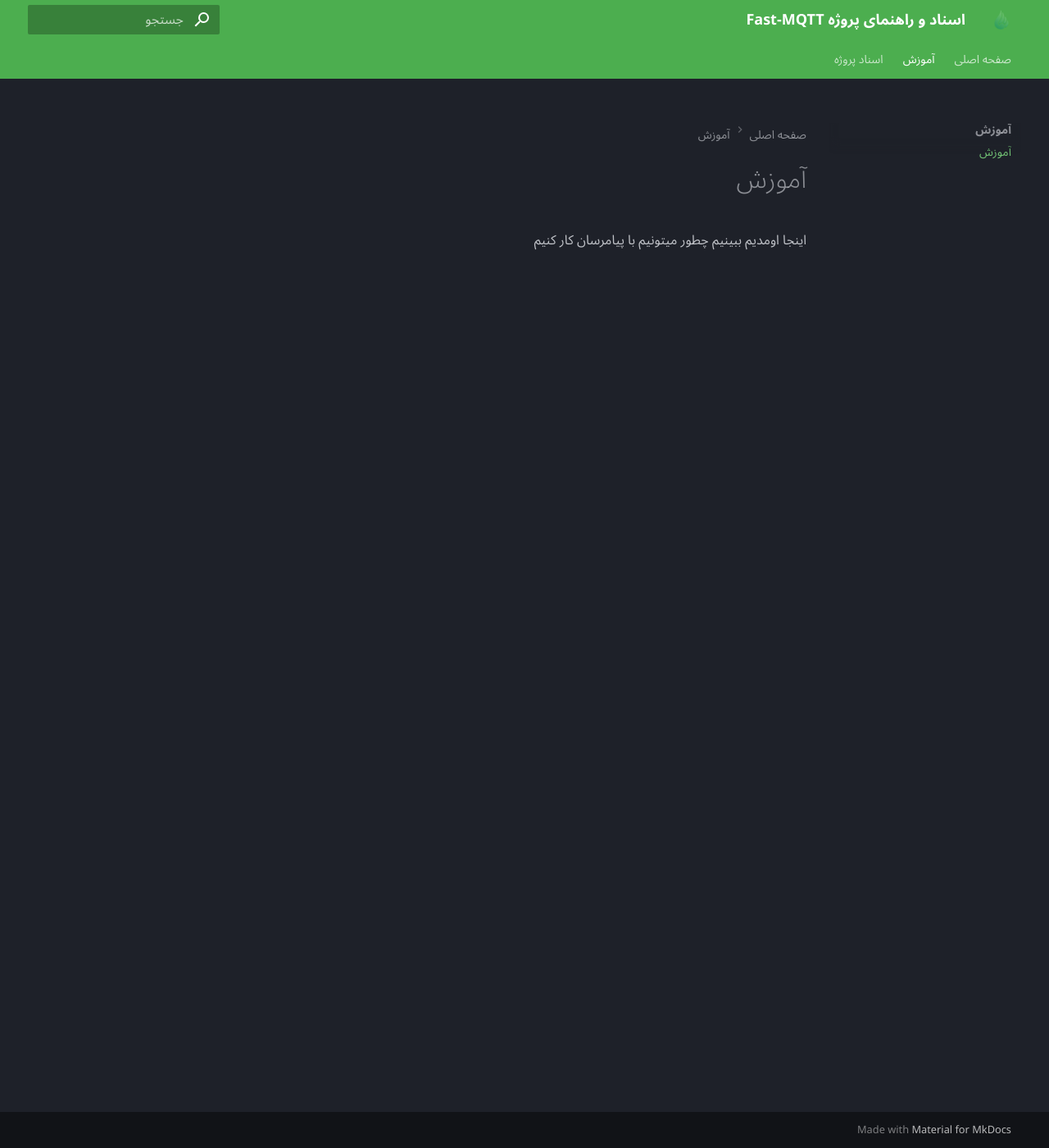
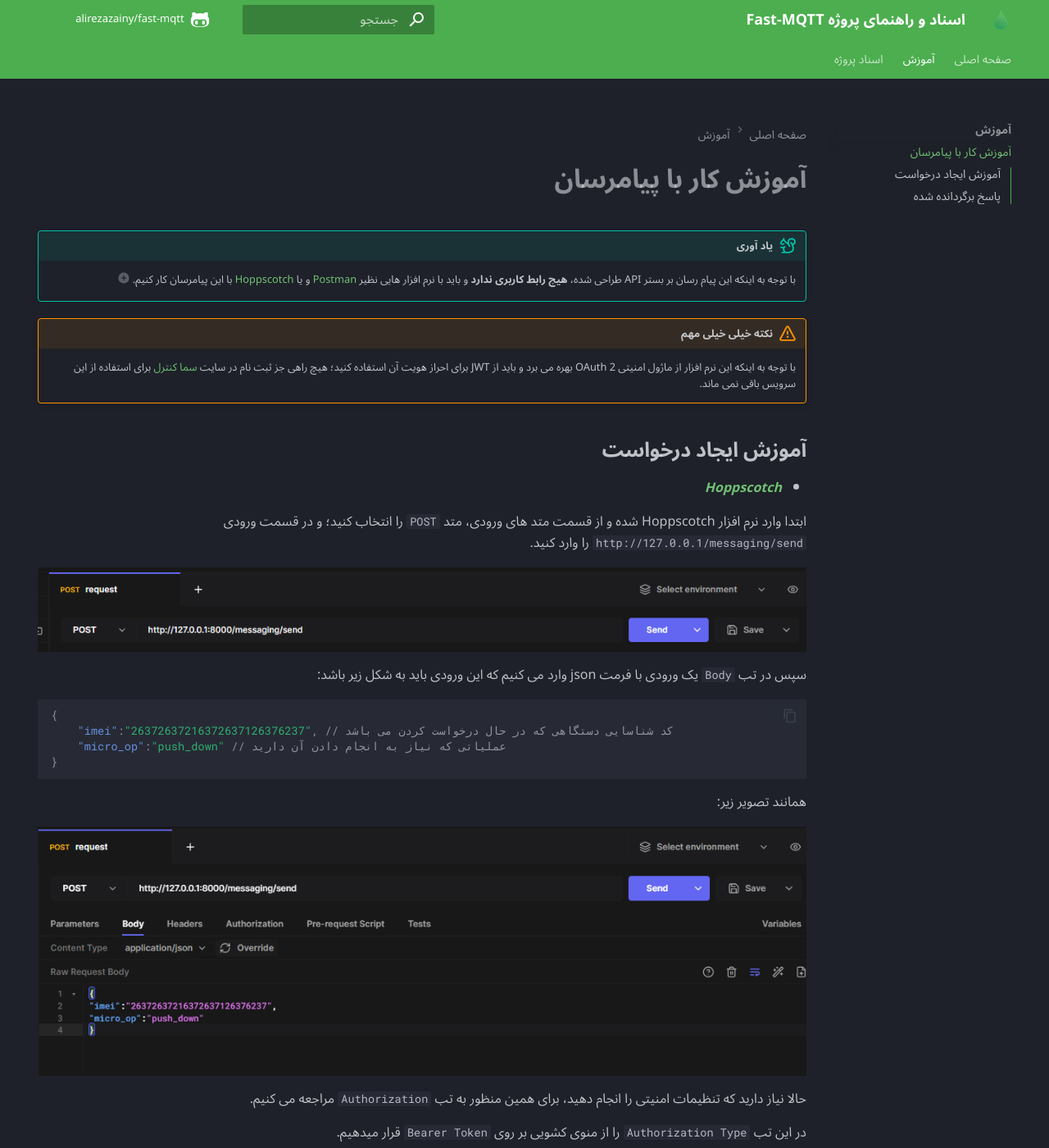
Before and after one commit to alirezazainy/fast-mqtt, an MkDocs documentation site: the page built from docs/learn.md, in a window 1280 px wide and 1400 px high. Shown: the whole window at 82% size. Built offline with MkDocs 1.6.1 and Material for MkDocs 9.7.7, drawn with Linux system fonts in a browser that asks for light colours; comment, search, counter and statistics services are not loaded; the version menu is left out; some of the changed text lies outside the part shown.

Commit message:
Edit docs

````diff
--- a/docs/learn.md
+++ b/docs/learn.md
@@ -1,3 +1,72 @@
-# آموزش
+# **آموزش کار با پیامرسان**
 
-اینجا اومدیم ببینیم چطور میتونیم با پیامرسان کار کنیم
+!!! tip "یاد آوری"
+    با توجه به اینکه این پیام رسان بر بستر API طراحی شده، **هیچ رابط کاربری ندارد** و
+    باید با نرم افزار هایی نظیر [Postman](https://www.postman.com/) و یا [Hoppscotch](https://hoppscotch.io/) با این پیامرسان کار کنیم.(1)
+    { .annotate }
+
+    1. در این آموزش از Hoppscotch بهره بردیم.
+
+!!! warning "نکته خیلی خیلی مهم"
+    با توجه به اینکه این نرم افزار از ماژول امنیتی OAuth 2 بهره می برد و باید از JWT برای احراز هویت آن استفاده کنید؛
+    هیچ راهی جز ثبت نام در سایت [سما کنترل](https://samacontrol.com/) برای استفاده از این سرویس باقی نمی ماند.
+
+## **آموزش ایجاد درخواست**
+
+- _[**Hoppscotch**](https://hoppscotch.io/)_
+
+ابتدا وارد نرم افزار Hoppscotch شده و از قسمت متد های ورودی، متد `POST` را انتخاب کنید؛ و در قسمت ورودی `http://127.0.0.1/messaging/send` را وارد کنید.
+
+<figure markdown="span">
+  ![url_method](./assets/url_method.png)
+</figure>
+سپس در تب `Body` یک ورودی با فرمت json وارد می کنیم که این ورودی باید به شکل زیر باشد:
+
+```json
+{
+    "imei":"26372637216372637126376237", // کد شناسایی دستگاهی که در حال درخواست کردن می باشد
+    "micro_op":"push_down" // عملیاتی که نیاز به انجام دادن آن دارید
+}
+```
+
+همانند تصویر زیر:
+
+<figure markdown="span">
+  ![request_body](./assets/request_body.png)
+</figure>
+
+حالا نیاز دارید که تنظیمات امنیتی را انجام دهید، برای همین منظور به تب `Authorization` مراجعه می کنیم.
+
+در این تب `Authorization Type` را از منوی کشویی بر روی `Bearer Token` قرار میدهیم.
+
+<figure markdown="span">
+  ![authentication_type](./assets/auth_type.png)
+</figure>
+
+حالا در ورودی Token، توکن دریافت شده از سامانه را وارد کرده تا در request header ما قرار بگیرد.
+
+<figure markdown="span">
+  ![paste_token](./assets/paste_token.png)
+</figure>
+
+???+ tip "نکته"
+    **نیازی نیست** بخش امنیتی را مجددا برای هر درخواست تنظیم کنید!
+
+حالا تمام تنظیمات انجام شده و شما می توانید با کلیک بر روی `Send` درخواست خود را ارسال کنید.
+
+## **پاسخ برگردانده شده**
+
+پس از ارسال در خواست توسط شما یا دستگاهتان یک پاسخ json بازگردانده می شود که به یکی از دوحالت زیر است:
+
+=== "status code 200"
+    ```json
+    {
+        "Send `{published_message}` to topic `{topic}`"
+    }
+    ```
+=== "status code 406"
+    ```json
+    {
+        "Somthing went wrong"
+    }
+    ```
--- a/mkdocs.yml
+++ b/mkdocs.yml
@@ -4,6 +4,15 @@
   - admonition
   - pymdownx.details
   - pymdownx.superfences
+  - attr_list
+  - md_in_html
+  - abbr
+  - pymdownx.snippets
+  - pymdownx.tabbed:
+      alternate_style: true
+  - pymdownx.emoji:
+      emoji_index: !!python/name:material.extensions.emoji.twemoji
+      emoji_generator: !!python/name:material.extensions.emoji.to_svg
 theme:
   name: material
   palette:
@@ -15,7 +24,9 @@
   language: fa
   logo: assets/favicon.png
   icon:
+    repo: fontawesome/brands/github-alt
     top: fontawesome/solid/angle-up
+    annotation: material/plus-circle
     admonition:
       note: octicons/tag-16
       abstract: octicons/checklist-16
@@ -43,9 +54,32 @@
     - content.code.annotate
     - content.code.copy
     - content.code.select
+    - navigation.footer
 nav:
   - صفحه اصلی: index.md
   - آموزش:
     - learn.md
   - اسناد پروژه:
     - doc.md
+extra:
+  version:
+    provider: mike
+  social:
+    - icon: fontawesome/brands/github
+      link: https://github.com/alirezazainy
+      name: گیت هاب
+    - icon: fontawesome/brands/telegram
+      link: https://t.me/alirezazainy
+      name: تلگرام
+    - icon: fontawesome/brands/linkedin-in
+      link: https://www.linkedin.com/in/alirezazainy/
+      name: لینکدین
+    - icon: fontawesome/brands/x-twitter
+      link: https://x.com/alirezazainy16
+      name: ایکس (توئیتر)
+    - icon: fontawesome/regular/paper-plane
+      link: mailto:<alirezazainy16@gmail.com>
+      name: ارسال ایمیل
+copyright: Coded With Galb:) &copy; 2024 Alireza Zainy
+repo_url: https://github.com/alirezazainy/fast-mqtt
+repo_name: alirezazainy/fast-mqtt
````
Also changed, not shown: docs/index.md (+10 -1 lines), docs/assets/auth_type.png (added), docs/assets/paste_token.png (added), docs/assets/request_body.png (added), docs/assets/url_method.png (added).
